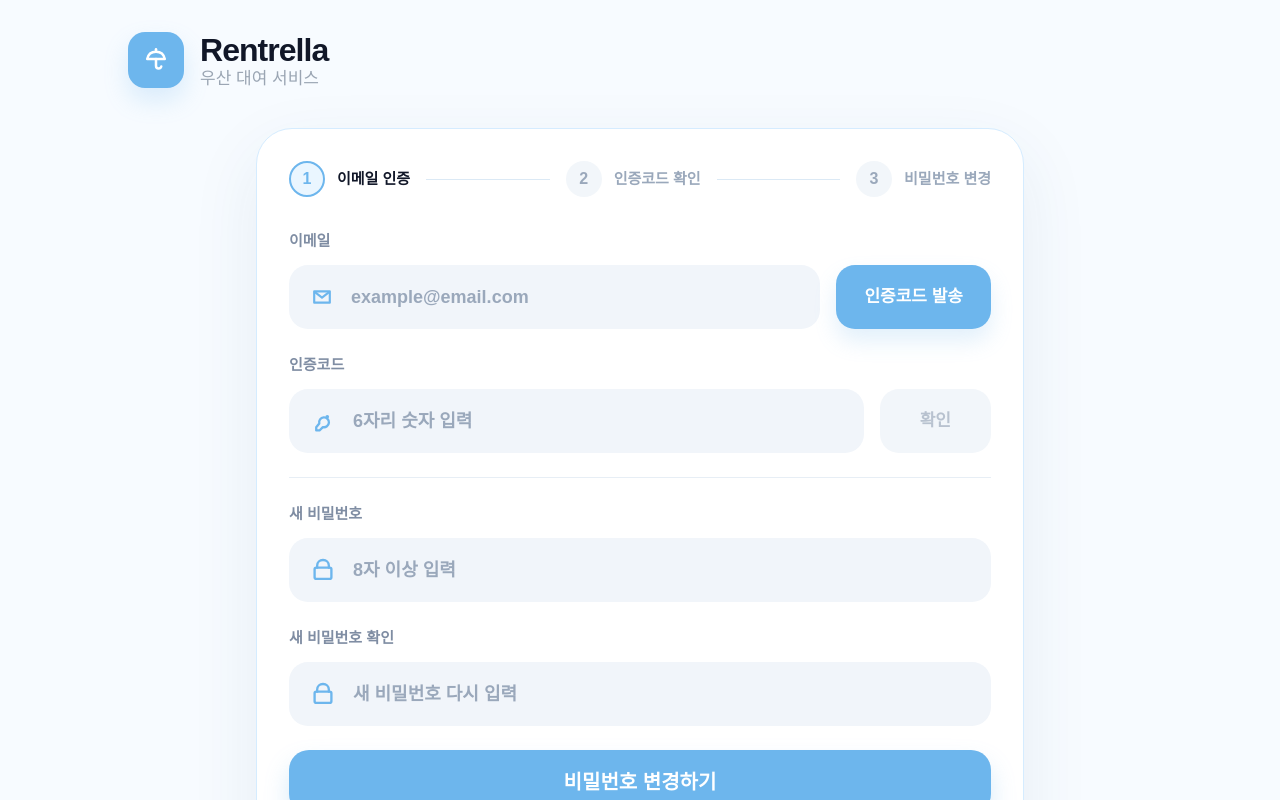
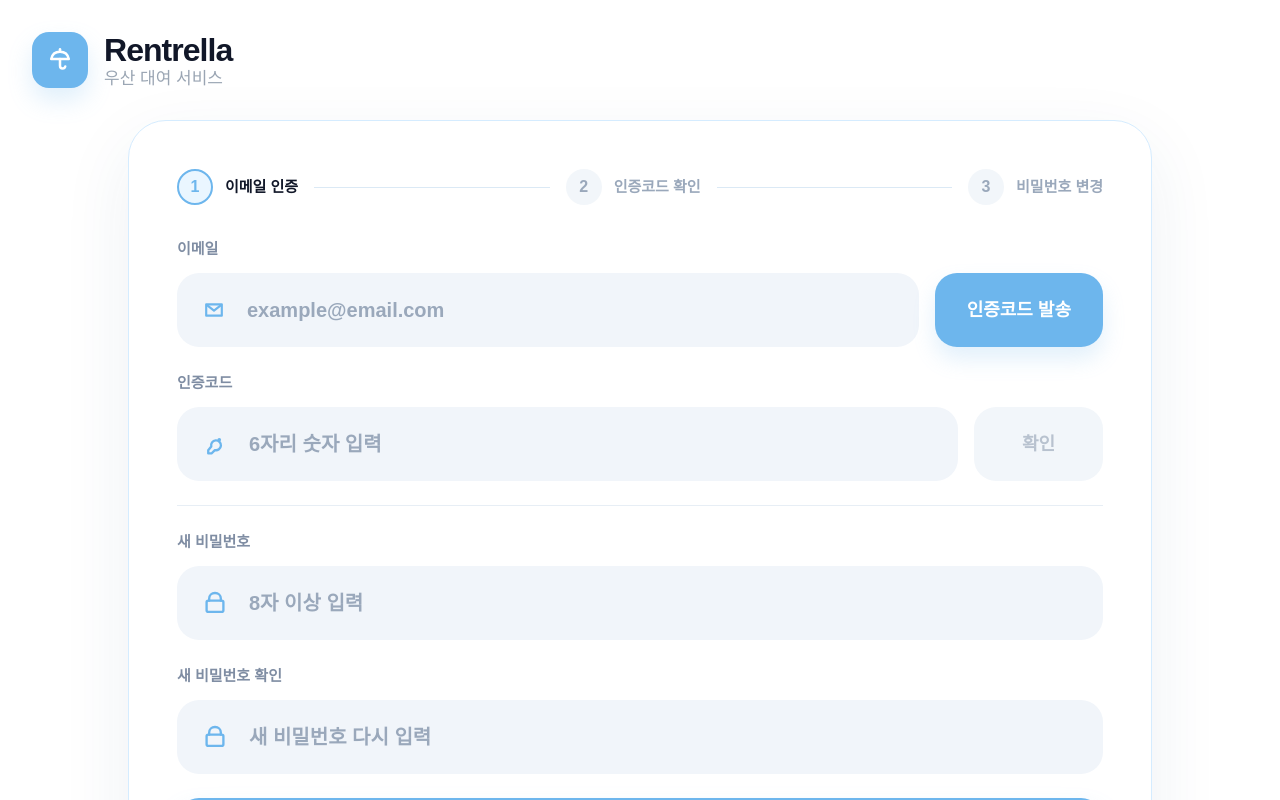
Before and after one commit to rentrella/frontend, a Next.js app: page /reset-password in a window 1280 px wide. Shown: the top 800 px of the page. Built offline with nearby package versions, Linux system fonts and the light colour scheme.

Commit message:
style: enlarge auth forms

```diff
--- a/app/auth/AuthShell.tsx
+++ b/app/auth/AuthShell.tsx
@@ -25,14 +25,14 @@ export function AuthPage({
   children: ReactNode;
 }) {
   return (
-    <main className="min-h-screen bg-[#f7fbff] px-6 py-8 text-[#111728]">
-      <section className="mx-auto flex min-h-[calc(100vh-4rem)] w-full max-w-5xl flex-col">
+    <main className="min-h-screen bg-white px-8 py-8 text-[#111728] max-sm:px-5">
+      <section className="mx-auto flex min-h-[calc(100vh-4rem)] w-full max-w-7xl flex-col">
         <div className="flex justify-start">
           <AuthLogo />
         </div>
 
-        <div className="flex flex-1 items-center justify-center py-10">
-          <div className="w-full max-w-3xl">{children}</div>
+        <div className="flex flex-1 items-center justify-center py-8">
+          <div className="w-full max-w-5xl">{children}</div>
         </div>
       </section>
     </main>
@@ -41,7 +41,7 @@ export function AuthPage({
 
 export function AuthCard({ children }: { children: ReactNode }) {
   return (
-    <section className="w-full rounded-[36px] border border-[#d5ecff] bg-white p-8 shadow-[0_24px_70px_rgba(33,75,120,0.08)] max-sm:p-6">
+    <section className="w-full rounded-[38px] border border-[#d5ecff] bg-white p-12 shadow-[0_24px_70px_rgba(33,75,120,0.08)] max-sm:p-6">
       {children}
     </section>
   );
@@ -61,10 +61,10 @@ export function Field({
   return (
     <label className="block">
       <span className="text-[15px] font-black text-[#7f8da3]">{label}</span>
-      <span className="mt-3 flex h-16 items-center gap-4 rounded-[19px] bg-[#f1f5fa] px-5 text-[#9aa8bb]">
+      <span className="mt-3 flex h-[74px] items-center gap-5 rounded-[22px] bg-[#f1f5fa] px-6 text-[#9aa8bb]">
         <span className="text-[#6db6ed]">{icon}</span>
         <input
-          className="min-w-0 flex-1 bg-transparent text-[18px] font-semibold text-[#111728] outline-none placeholder:text-[#9aa8bb]"
+          className="min-w-0 flex-1 bg-transparent text-[20px] font-semibold text-[#111728] outline-none placeholder:text-[#9aa8bb]"
           placeholder={placeholder}
           type={type}
         />
@@ -81,7 +81,7 @@ export function PrimaryButton({
   href?: string;
 }) {
   const className =
-    "flex h-16 w-full items-center justify-center rounded-[20px] bg-[#6db6ed] text-[20px] font-black text-white shadow-[0_14px_24px_rgba(109,182,237,0.28)]";
+    "flex h-[74px] w-full items-center justify-center rounded-[22px] bg-[#6db6ed] text-[22px] font-black text-white shadow-[0_14px_24px_rgba(109,182,237,0.28)]";
 
   if (href) {
     return (
--- a/app/reset-password/page.tsx
+++ b/app/reset-password/page.tsx
@@ -25,7 +25,7 @@ export default function ResetPasswordPage() {
           <div className="grid grid-cols-[1fr_auto] items-end gap-4 max-sm:grid-cols-1">
             <Field icon={<MailIcon />} label="이메일" placeholder="example@email.com" type="email" />
             <button
-              className="h-16 rounded-[19px] bg-[#6db6ed] px-7 text-[17px] font-black text-white shadow-[0_12px_22px_rgba(109,182,237,0.2)]"
+              className="h-[74px] rounded-[22px] bg-[#6db6ed] px-8 text-[18px] font-black text-white shadow-[0_12px_22px_rgba(109,182,237,0.2)]"
               type="button"
             >
               인증코드 발송
@@ -35,7 +35,7 @@ export default function ResetPasswordPage() {
           <div className="grid grid-cols-[1fr_auto] items-end gap-4 max-sm:grid-cols-1">
             <Field icon={<KeyIcon />} label="인증코드" placeholder="6자리 숫자 입력" />
             <button
-              className="h-16 rounded-[19px] bg-[#f2f6fa] px-10 text-[17px] font-black text-[#b8c2cf]"
+              className="h-[74px] rounded-[22px] bg-[#f2f6fa] px-12 text-[18px] font-black text-[#b8c2cf]"
               type="button"
             >
               확인
```
